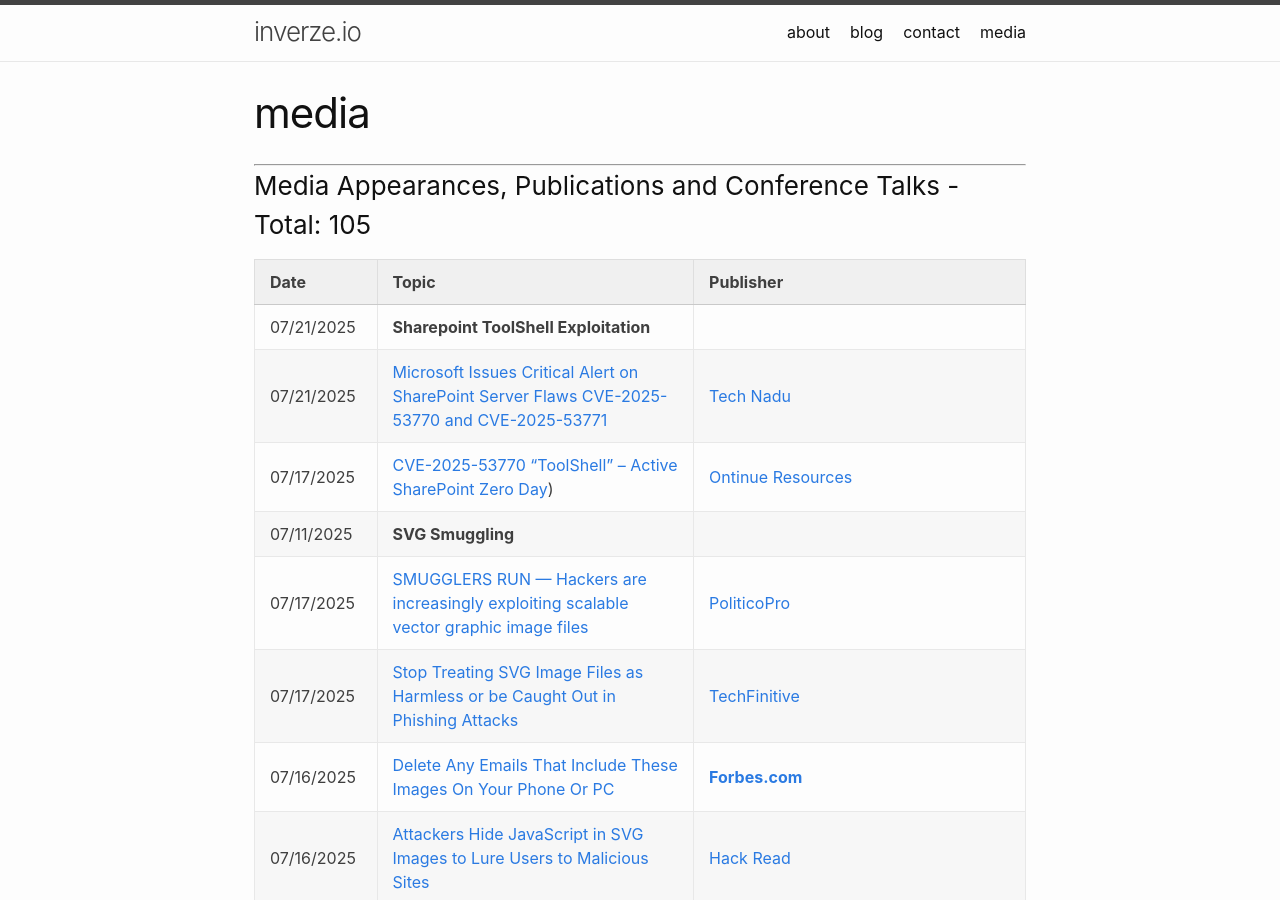
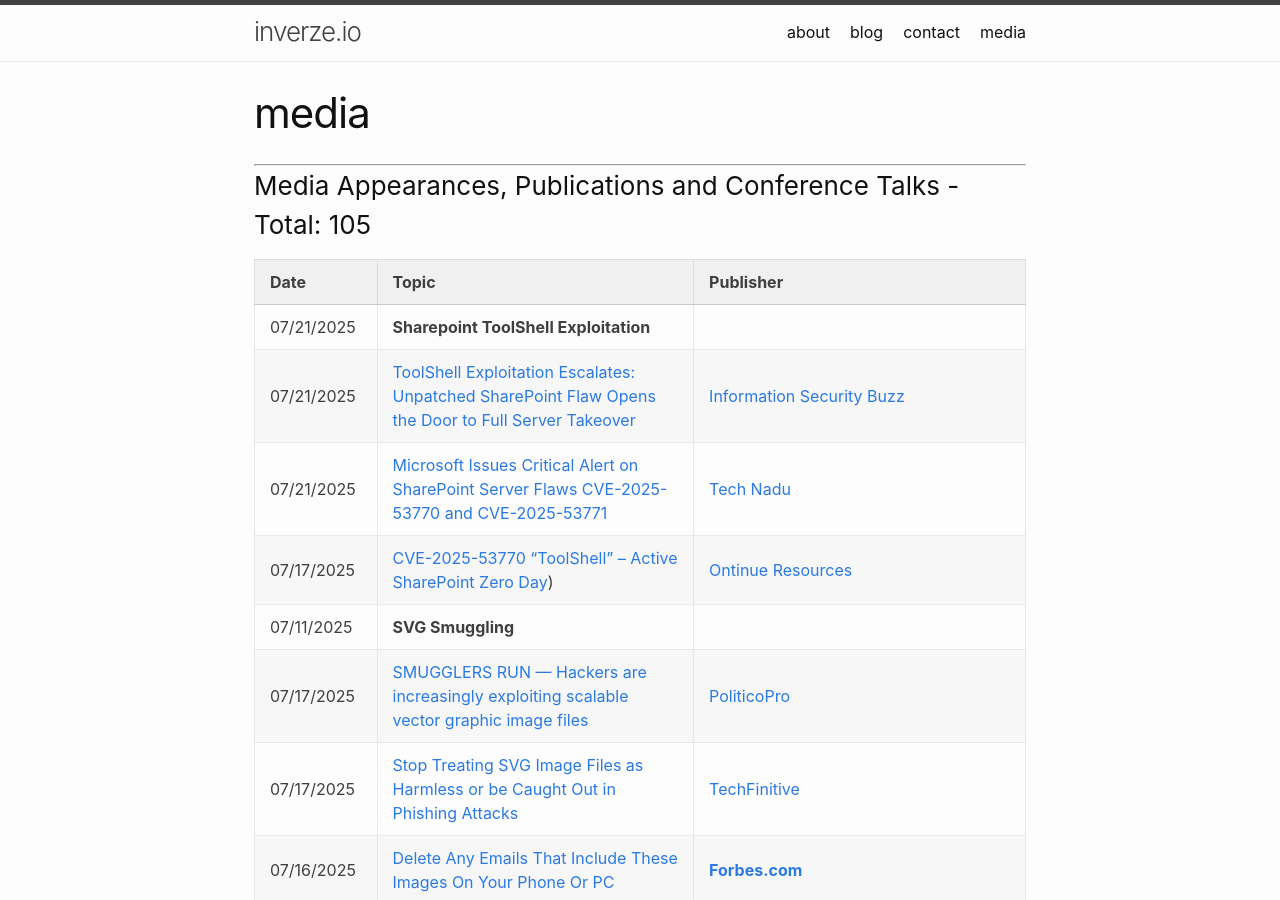
Before and after one commit to inverzeio/blog, a Jekyll site: the page built from media.md, in a window 1280 px wide and 900 px high. Built offline with Jekyll 4.4.1, drawn with Linux system fonts in a browser that asks for light colours.

Commit message:
Update media.md

```diff
--- a/media.md
+++ b/media.md
@@ -10,6 +10,7 @@
 | Date | Topic | Publisher |
 | ------------- | :------------- | :------------- |
 | 07/21/2025 | **Sharepoint ToolShell Exploitation** |
+| 07/21/2025 | [ToolShell Exploitation Escalates: Unpatched SharePoint Flaw Opens the Door to Full Server Takeover](https://informationsecuritybuzz.com/toolshell-exploitation-escalates-unpatched-sharepoint-flaw-opens-the-door-to-full-server-takeover/) | [Information Security Buzz](https://informationsecuritybuzz.com) |
 | 07/21/2025 | [Microsoft Issues Critical Alert on SharePoint Server Flaws CVE-2025-53770 and CVE-2025-53771](https://www.technadu.com/microsoft-issues-critical-alert-on-sharepoint-server-flaws-cve-2025-53770-and-cve-2025-53771/603576/) | [Tech Nadu](https://www.technadu.com) |
 | 07/17/2025 | [CVE-2025-53770 “ToolShell” – Active SharePoint Zero Day](https://www.ontinue.com/resource/toolshell-active-sharepoint-zero-day/)) | [Ontinue Resources](https://www.ontinue.com/resources/) |
 | 07/11/2025 | **SVG Smuggling** |
```
